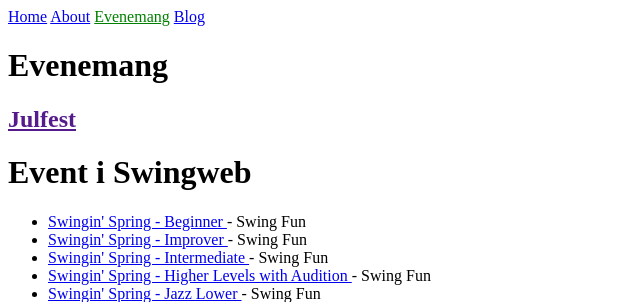
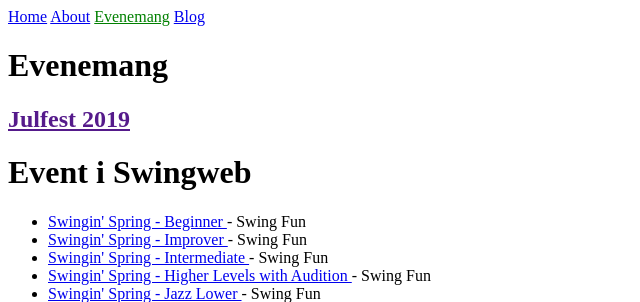
Before and after one commit to lundh/wcj-web, a Jekyll site: the page built from events.html, in a window 1280 px wide. Shown: the top 302 px of the page, without its empty margins (0-640 px from the left). Built offline with Jekyll 4.4.1, drawn with Linux system fonts in a browser that asks for light colours; a script that is not in the unit is left out.

Commit message:
Typo again

```diff
--- a/events.html
+++ b/events.html
@@ -6,6 +6,6 @@ title: Blog
 
 
 {% for event in site.events %}
-<h2><a href="{{ post.url }}">{{ event.title }}</a></h2>
+<h2><a href="{{ post.url }}">{{ event.name }}</a></h2>
 <p>{{ post.content | markdownify }}</p>
 {% endfor %}
```
